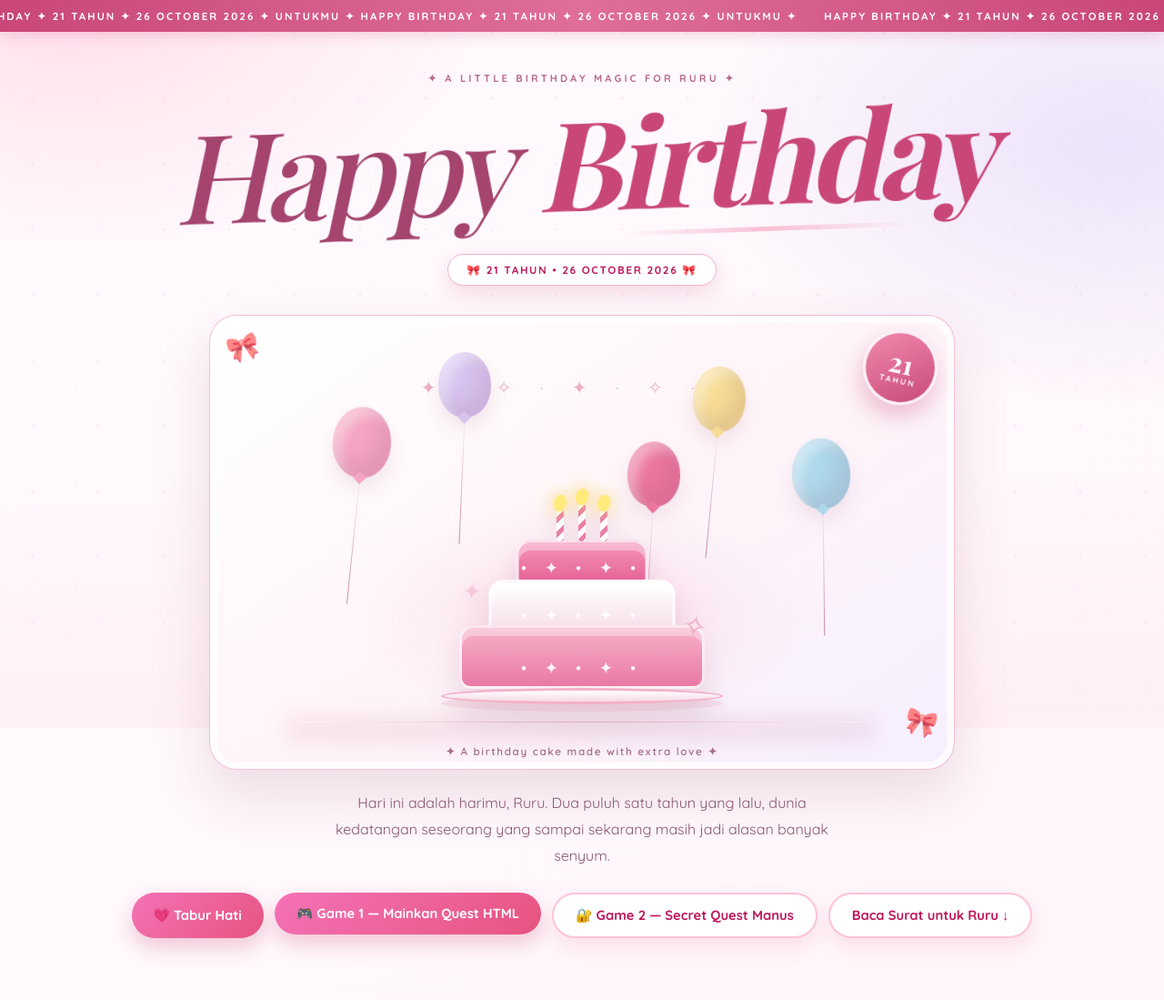
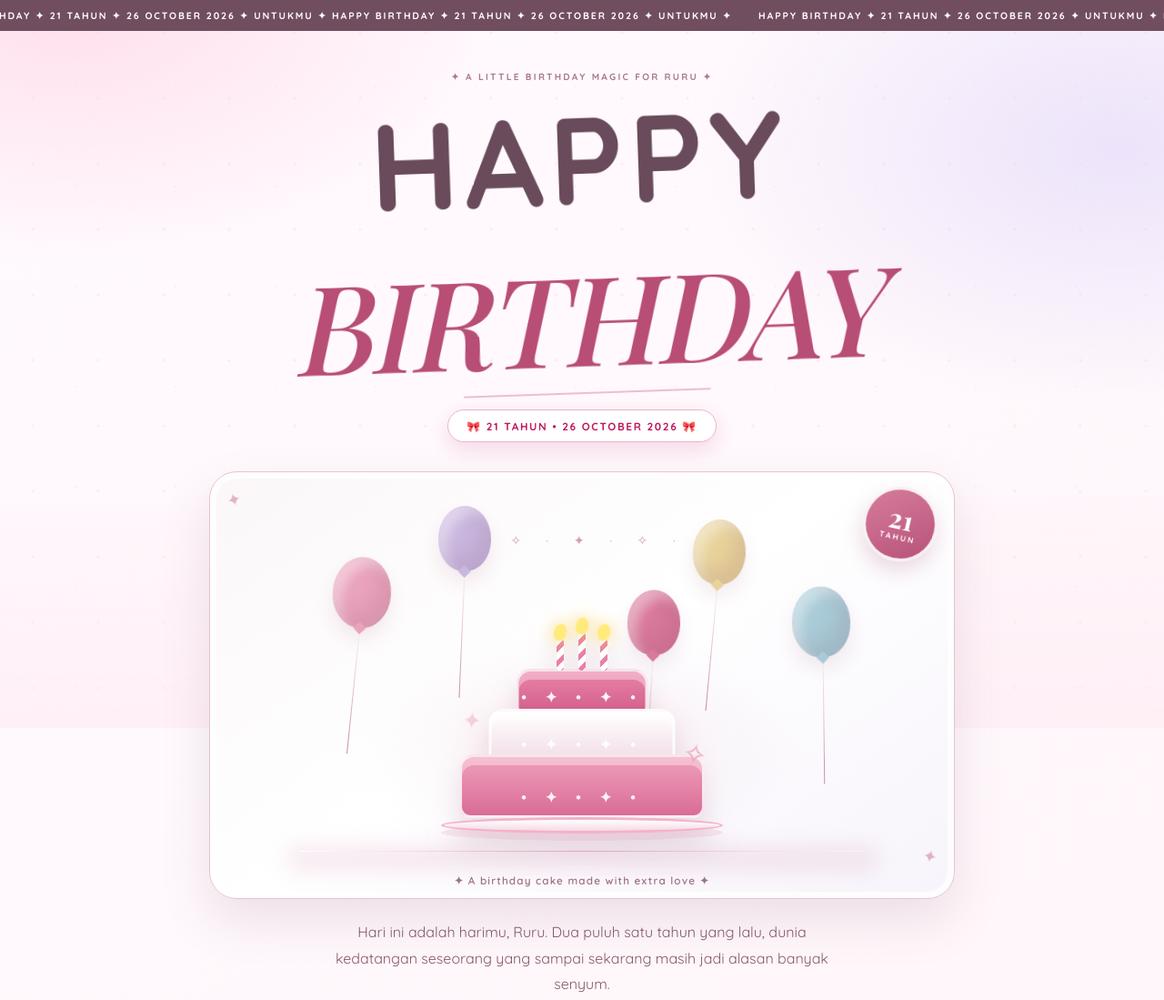
Before and after one commit to SahrulRD-Smatel/happy-birthday-21, a plain HTML site: page index.html in a window 1280 px wide. Shown: the top 1099 px of the page at 91% size. Drawn offline with nearby package versions, Linux system fonts and the light colour scheme; animation ran at ten frames a second; a web font is replaced by a local one.

Commit message:
Refine homepage hero into editorial birthday design

```diff
--- a/index.html
+++ b/index.html
@@ -183,6 +183,31 @@
   .cta{gap:12px;margin-top:26px}.btn{box-shadow:0 10px 22px rgba(190,24,93,.22);font-size:.92rem;padding:.86rem 1.5rem}.btn:hover{box-shadow:0 14px 28px rgba(190,24,93,.28)}
   @media (max-width:760px){.wrap{padding-left:14px;padding-right:14px}.hero{padding-top:32px}.hero-kicker{font-size:.58rem;letter-spacing:.2em}.hero-title{font-size:clamp(3rem,13vw,5.4rem)}.stage{height:430px;border-radius:24px;margin-top:24px}.hero-cake{transform:translateX(-50%) scale(.82);transform-origin:bottom center;bottom:52px}.balloon{transform:scale(.78)}.balloon-pink{left:5%}.balloon-blue{right:3%}.badge21{width:68px;height:68px;top:14px;right:14px}.badge21 b{font-size:1.5rem}.stage-hint{font-size:.62rem;letter-spacing:.08em}.cta .btn,.cta a{width:100%}.cta a .btn{width:100%}}
   @media (max-width:440px){.marquee{font-size:.58rem;letter-spacing:.12em}.hero-title{font-size:clamp(2.8rem,15vw,4.4rem)}.sticker{font-size:.6rem;letter-spacing:.08em;padding:.5rem .8rem}.stage{height:350px}.hero-cake{transform:translateX(-50%) scale(.61);bottom:42px}.hero-confetti{top:52px;font-size:.85rem}.balloon{transform:scale(.58)}.balloon-pink{left:0}.balloon-blue{right:0}.stage-hint{font-size:.55rem}.hero-ground{bottom:42px}.hero-glow{bottom:35px}}
+
+
+  /* editorial minimal hero refinement */
+  .hero-title{font-family:'Quicksand',sans-serif;font-size:clamp(2.55rem,7vw,5.9rem);font-weight:700;line-height:1;letter-spacing:.045em;text-transform:uppercase;color:#694b5c;text-shadow:none;transform:none}
+  .hero-title span{font-style:normal;color:#694b5c;font-weight:700}
+  .hero-title strong{font-family:'Playfair Display',serif;font-style:italic;font-weight:500;color:#b84d76;-webkit-text-fill-color:#b84d76;letter-spacing:-.025em;background:none;text-shadow:none}
+  .hero-title strong::after{height:2px;width:42%;margin-top:12px;background:#e8afc2;opacity:.8}
+  .hero-kicker{color:#a8798d;letter-spacing:.22em;font-size:.64rem}
+  .stage{height:470px;background:linear-gradient(145deg,#fbf7f8 0%,#fff 48%,#f7f4fb 100%);border-color:#e8c3d0;box-shadow:0 24px 54px rgba(106,73,91,.13),inset 0 0 0 7px rgba(255,255,255,.82)}
+  .stage::before,.stage::after{content:'✦';color:#d79ab1;font-size:1.2rem;font-family:'Playfair Display',serif}
+  .hero-confetti{opacity:.26;color:#c98aa4;font-size:.9rem;letter-spacing:.45em}
+  .hero-glow{background:radial-gradient(ellipse,rgba(242,193,210,.48),rgba(245,235,242,.25) 48%,transparent 72%)}
+  .hero-cake{cursor:pointer;transition:filter .2s}
+  .hero-cake:hover{filter:drop-shadow(0 20px 16px rgba(137,73,107,.2)) brightness(1.02)}
+  .cake-tier-bottom{background:linear-gradient(#ef9fba,#d96c97)}
+  .cake-tier-mid{background:linear-gradient(#fff,#f0dbe4)}
+  .cake-tier-top{background:linear-gradient(#e982a8,#cf5d89)}
+  .balloon-pink{background:#e9a3bc}.balloon-lilac{background:#c9b7df}.balloon-yellow{background:#e9d39b}.balloon-blue{background:#a9cbd7}.balloon-rose{background:#d9799b}
+  .badge21{background:linear-gradient(145deg,#d77e9e,#b65078);box-shadow:0 10px 20px rgba(153,78,108,.2)}
+  .stage-hint{color:#9e7185;letter-spacing:.1em}
+  .spin-cake{animation:spinCake .8s cubic-bezier(.2,.9,.2,1)}
+  @keyframes spinCake{0%{transform:translateX(-50%) rotateY(0) scale(1)}50%{transform:translateX(-50%) rotateY(180deg) scale(1.04)}100%{transform:translateX(-50%) rotateY(360deg) scale(1)}}
+  .marquee{background:#714d60;box-shadow:none;font-size:.66rem;letter-spacing:.18em}
+  @media (max-width:760px){.stage{height:410px}.hero-title{font-size:clamp(2.4rem,11vw,4.7rem)}}
+  @media (max-width:440px){.stage{height:340px}.hero-title{font-size:clamp(2.15rem,12vw,3.6rem);letter-spacing:.03em}.hero-title strong::after{margin-top:8px}.hero-kicker{font-size:.5rem}.hero-cake{bottom:42px}}
 
 </style>
 </head>
@@ -541,5 +566,20 @@ document.addEventListener('mousemove', (e)=>{
   });
 })();
 </script>
+
+<script>
+(() => {
+  const cake = document.querySelector('.hero-cake');
+  if (!cake) return;
+  cake.addEventListener('click', (event) => {
+    event.stopPropagation();
+    cake.classList.remove('spin-cake');
+    void cake.offsetWidth;
+    cake.classList.add('spin-cake');
+    if (typeof rainHearts === 'function') rainHearts();
+    if (typeof burstAt === 'function') burstAt({clientX:event.clientX, clientY:event.clientY});
+  });
+})();
+</script>
 </body>
 </html>
```
